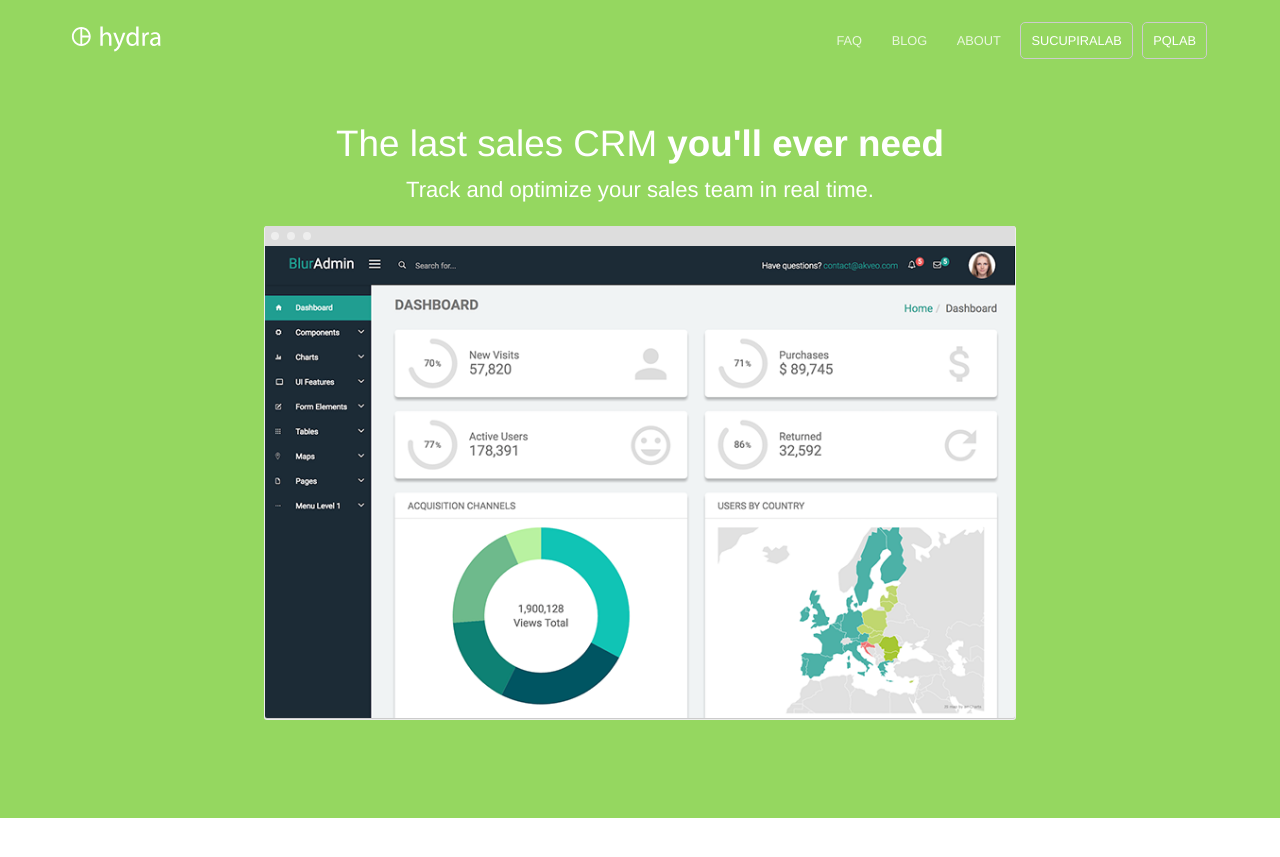
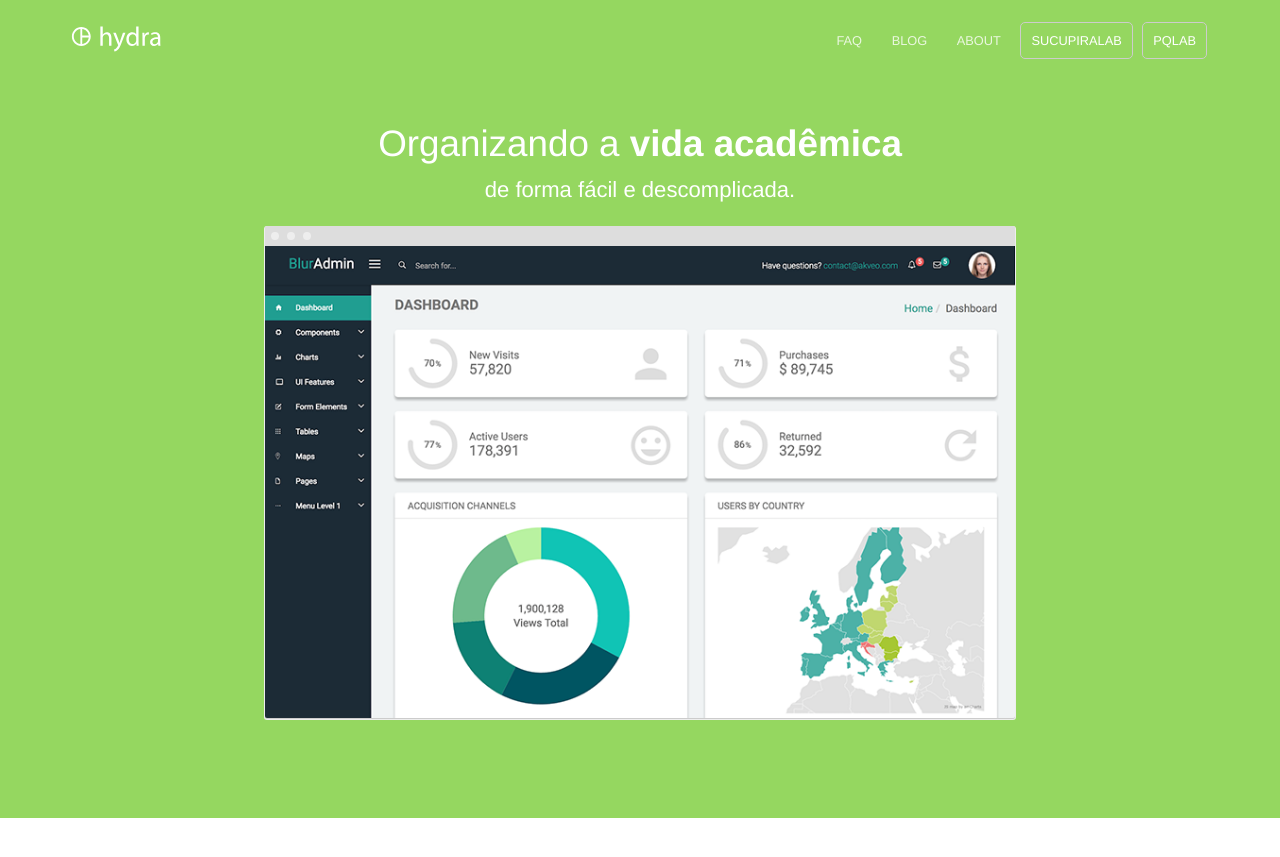
Before and after one commit to ombudsmanviktor/lab, a Jekyll site: the page built from index.html, in a window 1280 px wide and 900 px high. Shown: the top 857 px of the window. Built offline with Jekyll 4.4.1, drawn with Linux system fonts in a browser that asks for light colours.

Commit message:
Update index.html

```diff
--- a/index.html
+++ b/index.html
@@ -4,8 +4,8 @@ description: Track and optimize your sales team in real time
 ---
 <section class="hero">
 	<div class="text-container">
-		<h1 class="editable">The last sales CRM <strong>you'll ever need</strong></h1>
-		<p class="subtext editable">Track and optimize your sales team in real time.</p>
+		<h1 class="editable">Organizando a <strong>vida acadêmica</strong></h1>
+		<p class="subtext editable">de forma fácil e descomplicada.</p>
 		<div>
 			<img src="{{ site.baseurl }}/images/dashboard.png" alt="Screenshot" class="screenshot editable" />
 		</div>
```
